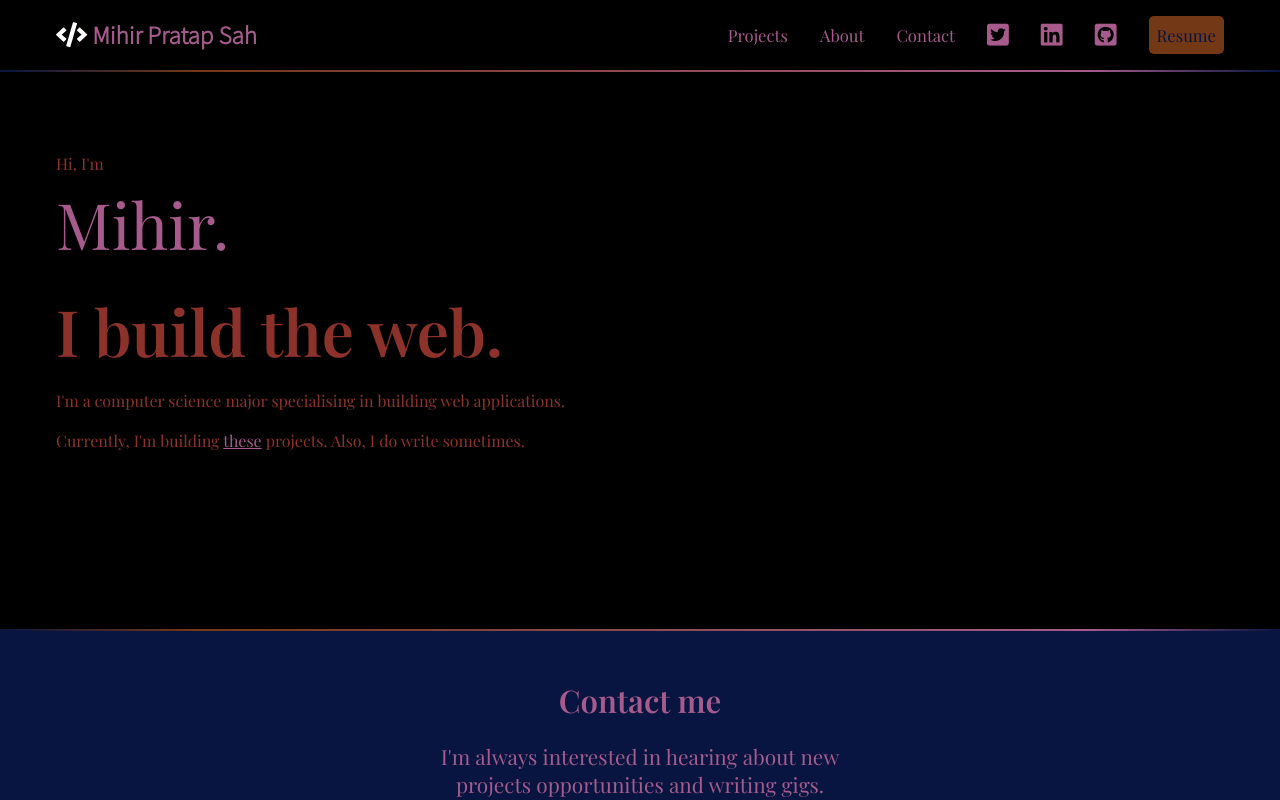
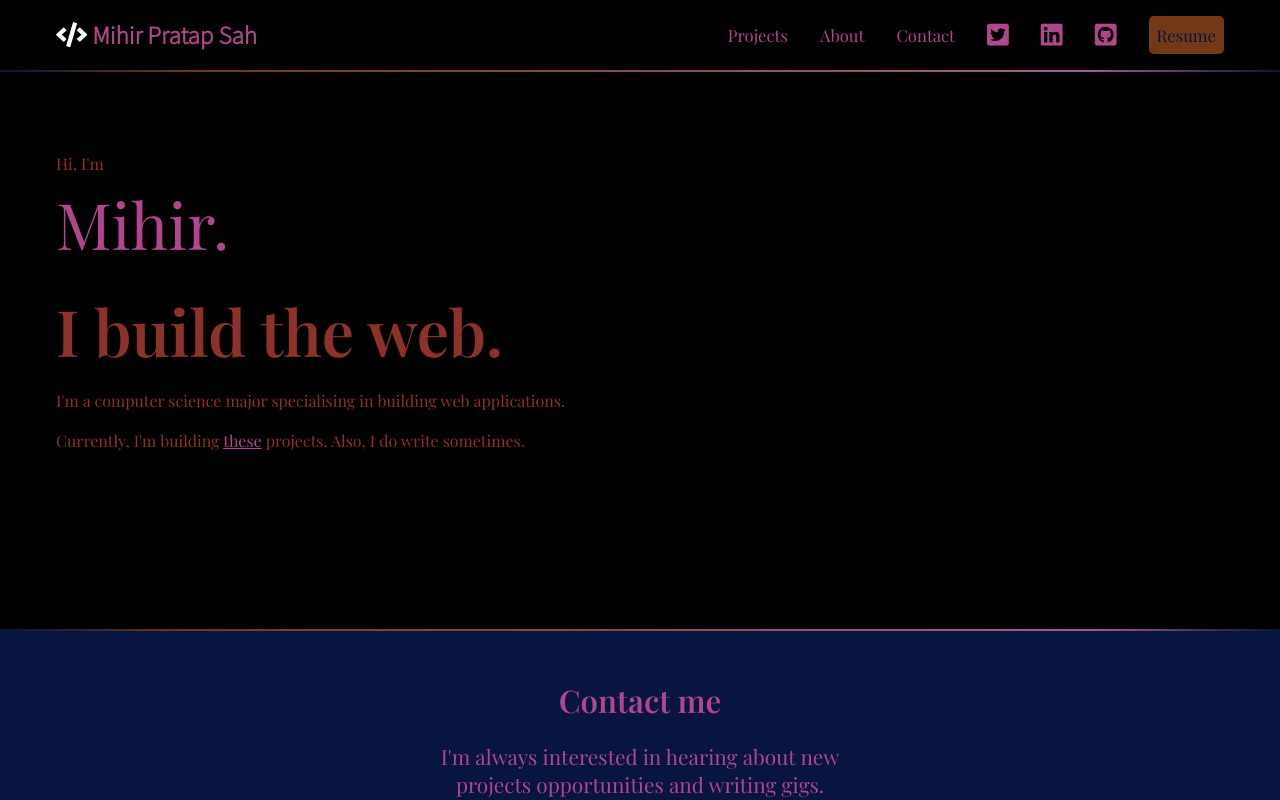
Before and after one commit to mihrpsah/mihrpsah.github.io, a plain HTML site: page index.html in a window 1280 px wide. Shown: the top 800 px of the page. Drawn offline with nearby package versions, Linux system fonts and the light colour scheme.

Commit message:
Update style.css

```diff
--- a/style.css
+++ b/style.css
@@ -7,7 +7,7 @@
     --blue: #071540;
     --brown:#733816;
     --brown2:#8C322A;
-    --pink: #A65B8C;
+    --pink: #b0468b;
     --font-size: 1.3rem;
     --font1: 'Playfair Display', serif;
     --font2: 'Source Sans Pro', sans-serif;
```
